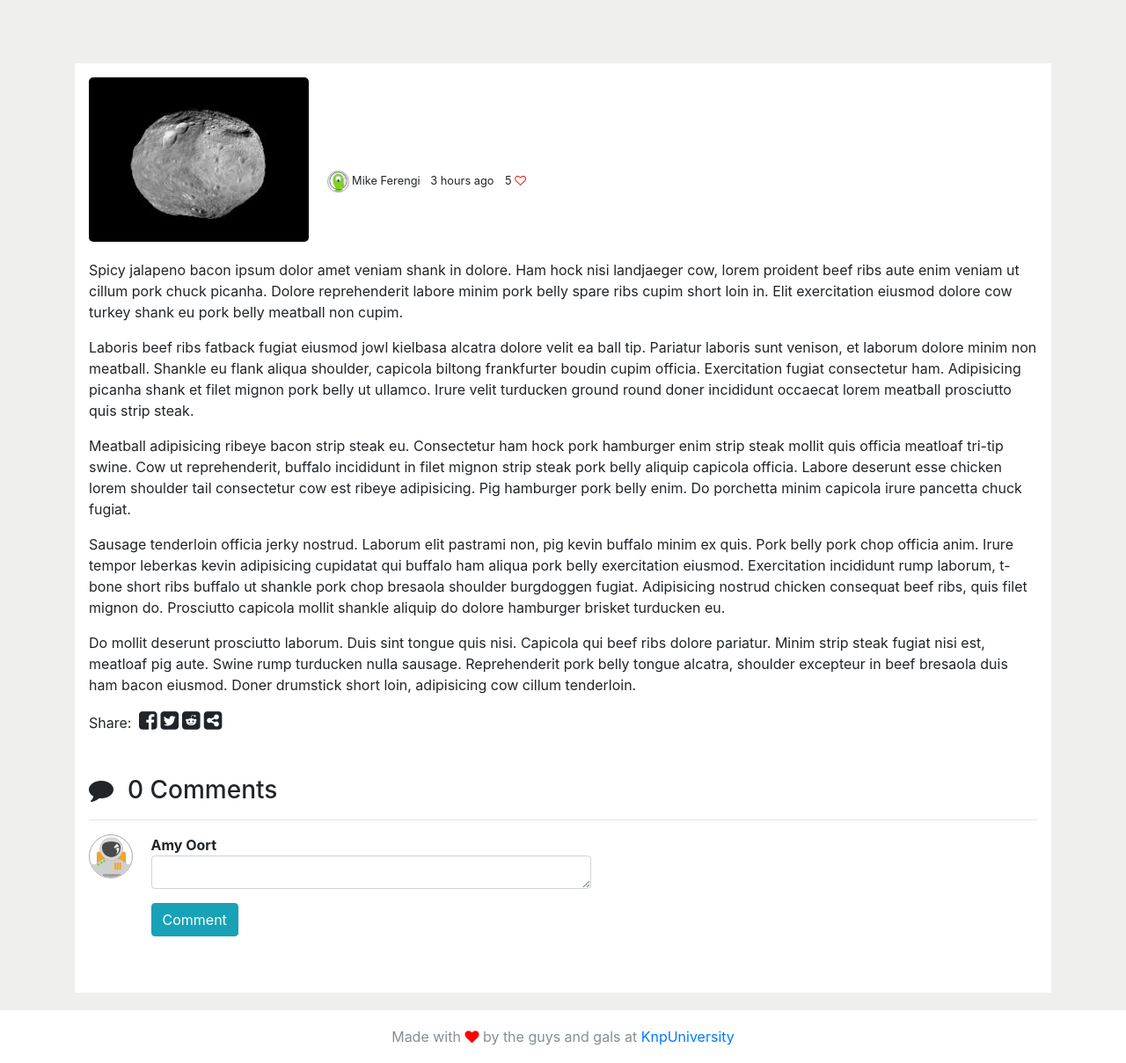
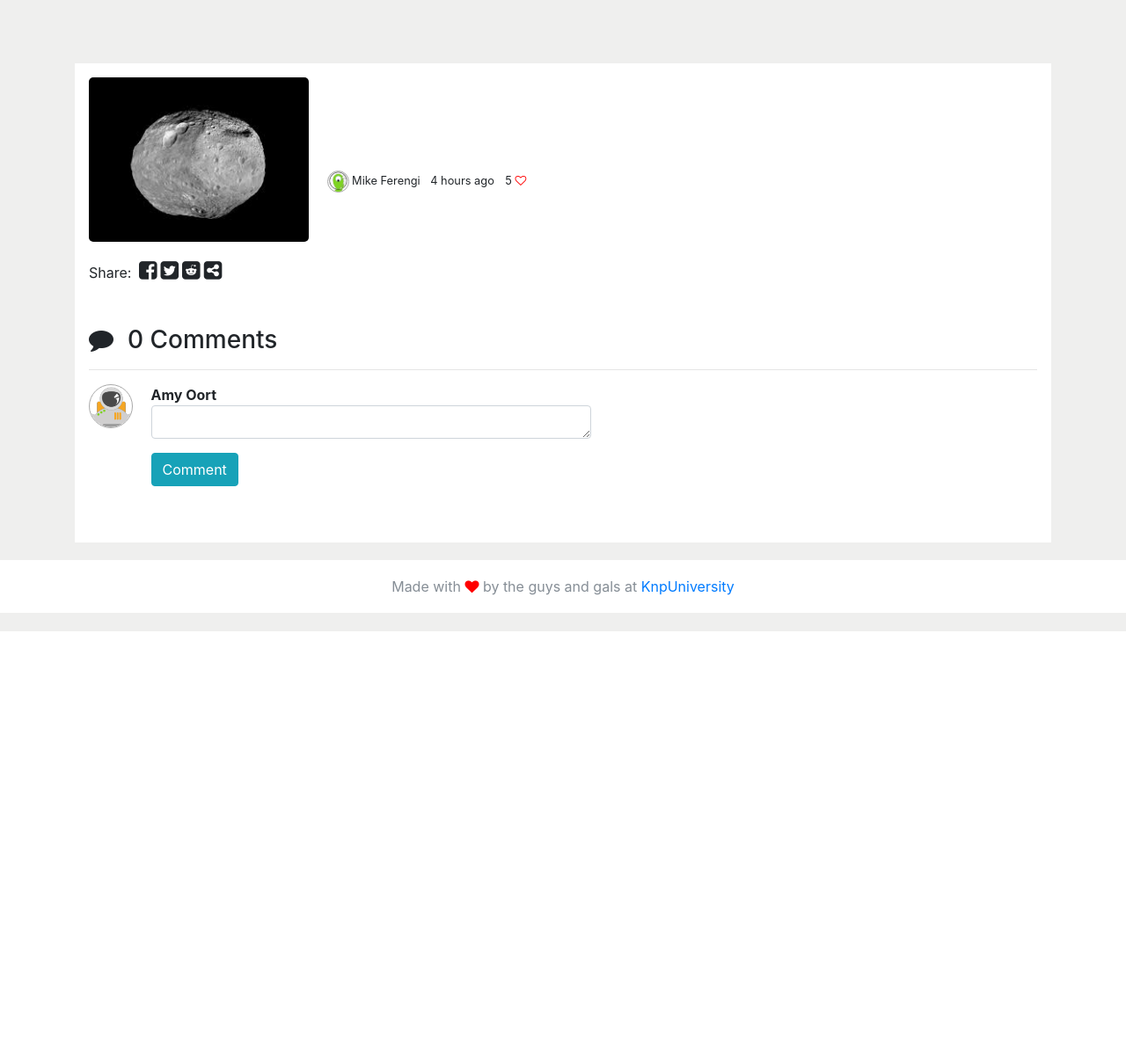
Before and after one commit to DeuklyoungKo/the_spacebar2, a Symfony app: template templates/article/show.html.twig in a window 1280 px wide. Shown: the part 82-1291 px from the top of the page at 88% size. After the commit the page ends 800 px from the top, so only its background shows below. Run offline with Twig, Linux system fonts and the light colour scheme; the template is opened without the code that fills it, so the values that code supplies are empty; some libraries are stand-ins or nearby versions.

Commit message:
chapter12

```diff
--- a/config/services.yaml
+++ b/config/services.yaml
@@ -1,6 +1,7 @@
 # Put parameters here that don't need to change on each machine where the app is deployed
 # https://symfony.com/doc/current/best_practices/configuration.html#application-related-configuration
 parameters:
+    cache_adapter: cache.adapter.apcu
 
 services:
     # default configuration for services in *this* file
@@ -10,6 +11,10 @@ services:
         public: false       # Allows optimizing the container by removing unused services; this also means
                             # fetching services directly from the container via $container->get() won't work.
                             # The best practice is to be explicit about your dependencies anyway.
+        bind:
+            $markdownlogger: '@monolog.logger.markdown'
+            $isDebug: '%kernel.debug%'
+
 
     # makes classes in src/ available to be used as services
     # this creates a service per class whose id is the fully-qualified class name
--- /dev/null
+++ b/config/services_dev.yaml
@@ -0,0 +1,2 @@
+parameters:
+  cache_adapter: 'cache.adapter.filesystem'
--- a/templates/article/show.html.twig
+++ b/templates/article/show.html.twig
@@ -15,7 +15,7 @@
                             <span class="show-article-title ">{{ title }}</span>
                             <br>
                             <span class="align-left article-details"><img class="article-author-img rounded-circle" src="{{ asset('images/alien-profile.png') }}"> Mike Ferengi </span>
-                            <span class="pl-2 article-details"> 3 hours ago</span>
+                            <span class="pl-2 article-details"> 4 hours ago</span>
                             <span class="pl-2 article-details">
                                 <span class="js-like-article-count">5</span>
                                 <a href="{{ path('article_toggle_heart', {slug: slug}) }}" class="fa fa-heart-o like-article js-like-article"></a>
@@ -26,33 +26,7 @@
                 <div class="row">
                     <div class="col-sm-12">
                         <div class="article-text">
-                            <p>Spicy jalapeno bacon ipsum dolor amet veniam shank in dolore. Ham hock nisi landjaeger cow,
-                                lorem proident beef ribs aute enim veniam ut cillum pork chuck picanha. Dolore reprehenderit
-                                labore minim pork belly spare ribs cupim short loin in. Elit exercitation eiusmod dolore cow
-                                turkey shank eu pork belly meatball non cupim.</p>
-
-                            <p>Laboris beef ribs fatback fugiat eiusmod jowl kielbasa alcatra dolore velit ea ball tip. Pariatur
-                                laboris sunt venison, et laborum dolore minim non meatball. Shankle eu flank aliqua shoulder,
-                                capicola biltong frankfurter boudin cupim officia. Exercitation fugiat consectetur ham. Adipisicing
-                                picanha shank et filet mignon pork belly ut ullamco. Irure velit turducken ground round doner incididunt
-                                occaecat lorem meatball prosciutto quis strip steak.</p>
-
-                            <p>Meatball adipisicing ribeye bacon strip steak eu. Consectetur ham hock pork hamburger enim strip steak
-                                mollit quis officia meatloaf tri-tip swine. Cow ut reprehenderit, buffalo incididunt in filet mignon
-                                strip steak pork belly aliquip capicola officia. Labore deserunt esse chicken lorem shoulder tail consectetur
-                                cow est ribeye adipisicing. Pig hamburger pork belly enim. Do porchetta minim capicola irure pancetta chuck
-                                fugiat.</p>
-
-                            <p>Sausage tenderloin officia jerky nostrud. Laborum elit pastrami non, pig kevin buffalo minim ex quis. Pork belly
-                                pork chop officia anim. Irure tempor leberkas kevin adipisicing cupidatat qui buffalo ham aliqua pork belly
-                                exercitation eiusmod. Exercitation incididunt rump laborum, t-bone short ribs buffalo ut shankle pork chop
-                                bresaola shoulder burgdoggen fugiat. Adipisicing nostrud chicken consequat beef ribs, quis filet mignon do.
-                                Prosciutto capicola mollit shankle aliquip do dolore hamburger brisket turducken eu.</p>
-
-                            <p>Do mollit deserunt prosciutto laborum. Duis sint tongue quis nisi. Capicola qui beef ribs dolore pariatur.
-                                Minim strip steak fugiat nisi est, meatloaf pig aute. Swine rump turducken nulla sausage. Reprehenderit pork
-                                belly tongue alcatra, shoulder excepteur in beef bresaola duis ham bacon eiusmod. Doner drumstick short loin,
-                                adipisicing cow cillum tenderloin.</p>
+                            {{ articleContent | raw }}
                         </div>
                     </div>
                 </div>
```
Also changed, not shown: src/Controller/ArticleController.php (+43 -2 lines), src/Service/MarkdownHelper.php (added, +56 -0 lines), 4 other files.
